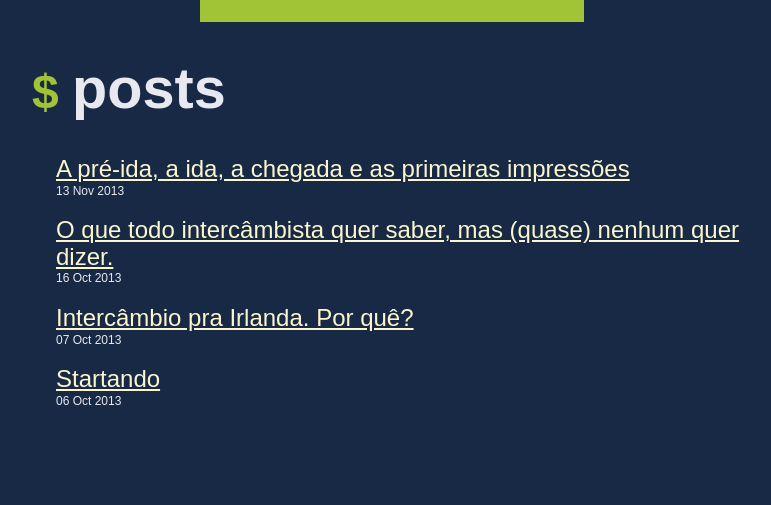
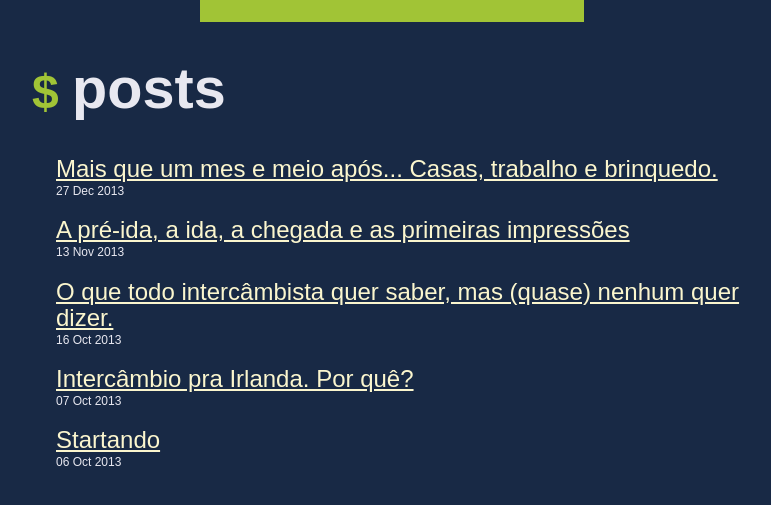
Before and after one commit to armobstatsthur/blog, a Jekyll site: the page built from index.md, in a window 1280 px wide, cut to the strip 295-800 px from the top of the page. Shown: the whole strip, without its empty margins (248-1019 px from the left). Built offline with Jekyll 4.4.1, drawn with Linux system fonts in a browser that asks for light colours; some of the changed lines change nothing that is shown.

Commit message:
new blogpost. One month and a half has passed ;).

```diff
--- /dev/null
+++ b/_posts/2013-12-27-mais-que-um-mes-e-meio-aps-casas-trabalho-e-brinquedo.md
@@ -0,0 +1,88 @@
+---
+layout: post
+title: "Mais que um mes e meio após... Casas, trabalho e brinquedo."
+description: ""
+category:
+tags: []
+---
+
+Eu sou um blogueiro terrível! Deixo isso aqui abandonado por longos períodos... Agora mudando para o assunto que deve ser tratado neste blog: o que tem acontecido em minha vida aqui na Irlanda.
+
+<img alt="Eu e uns finlandeses malucos que conheci no ‘The Celt’. Bons caras..." src="../images/2013-12-27/finlandeses.jpg" class="post-img" >
+
+Eu e uns finlandeses malucos que conheci no ‘The Celt’. Bons caras...
+
+## // Mudança de casa.
+
+Eu paguei 15 dias de acomodação, na casa da agência de intercâmbio, antes de sair do Brasil. E desde antes da viagem eu já sabia qual era a melhor forma de procurar um aluguel - <a href="http://daft.ie" target="_blank">daft.ie</a>. Nesse site é possível fazer diversos filtros (localidade, valor mínimo e máximo, quando eu posso me mudar etc.) e ainda criar <i>newsletters</i> a partir desses filtros. Daí enviam direto pro seu email toda vez que uma nova residência com os requisitos escolhidos for postada no site.
+
+Nesse site são publicados diversos imóveis por dia, tanto pra alugar sozinho quanto pra dividir (o que nós, estudantes, normalmente procuram) com outras pessoas. Isso me deu a falsa ilusão de que é muito fácil arrumar um lugar pra ficar aqui. Na primeira semana eu relaxei e nem me preocupei com aluguel. Na segunda semana, descobri que arrumar uma casa não é tão fácil quanto eu imaginava. Diversos anúncios são postados, nem todos com telefone do anunciante, tendo como forma de entrar em contato um formulário dentro do próprio site. Problema: pouquíssimos anunciantes respondem. Outros são legais, colocam o telefone <span class="eyes">:</span><span class="tong">)</span>. Problema: vários não atendem o telefone ¬¬. Outros são legais de verdade e atendem o telefone. É marcado um horário para visitar a casa. A visita é pra conhecer os residentes da mesma e saber se está tudo certo sobre a mudança: eu gostar da casa e os residentes gostarem de mim.
+
+Acabei renovando com a agência pra ficar no apartamento deles por mais 15 dias, assim poderia procurar uma casa com mais calma.
+
+Eles conseguiram a renovação pra mim, entretanto, em um outro apartamento no mesmo bloco. Nessa mudança, eu deixei de morar com o meu brother <i>minêro</i> e fui pra o novo apartamento, que só tinha uma menina venezuelana que estava saindo no mesmo dia. Acabei ficando sozinho até o dia seguinte, que estava programado pra chegar 5 pessoas na casa.
+No dia seguinte, chega o novo pessoal com um bocado de malas! 5 pessoas e mais do que 10 malas. Nessa eu conheci esse pessoal gente boa: Pedro, Mariana, Mariano, Marina e William! O Pedro veio pra passar um bocado de tempo, os outros estavam a passeio. Durante 15 dias eu morei com essa galera e foi bem *massa*.
+
+## // Job
+
+Eu não tinha pretensão nenhuma de conseguir um emprego tão cedo por aqui. Na minha opinião, o meu inglês é muito ruim pra conseguir um emprego. Além do mais, eu juntei dinheiro no Brasil durante um bom tempo justamente pra não ter esse tipo de preocupação por aqui.
+
+Maaas existe um grupo, no google groups, de profissionais de <a href="https://groups.google.com/forum/#!forum/it-irlanda-br">TI na Irlanda</a>. Eu acesso esse grupo já há bastante tempo, mesmo não sendo bastante ativo nele. Um cara postou lá sobre uma vaga de estágio *não-remunerado* em uma startup pra trabalhar com umas tecnologias que eu gosto bastante. Eu sequer tenho um currículo em inglês e meu <i>linkedin</i> não é atualizado (e eu não gosto do <i>linkedin</i>). Eu gostei da vaga e queria tentar, não custava nada. Falei com o cara que postou no grupo (Rodrigo) e peguei o email do <i>founder</i> da startup. Me dediquei bastante pra escrever uma boa introdução sobre mim e enviei. Resposta pra cá, resposta pra lá, uma entrevista na segunda, outra (técnica) na quarta e *pumba*(¿)! Sexta-feira (6/dez) comecei a trabalhar como <i>intern</i> na <a href="http://mobstats.com" target="_blank">MobStats.com</a>
+
+A MobStats fica localizada no *Digital Hub*, uma área de Dublin com alguns prédios específicos pra pequenas empresas de tecnologia, marketing e publicidade. O prédio que estou, por exemplo, é específico para startups que estão iniciando no programa de aceleração da <a href="http://www.ndrc.ie/" target="_blank">NDRC</a>. É um antigo galpão da Guinness e que agora serve de espaço para o ponta-pé inicial das idéias que ganham uma vaga no processo da *NDRC*. Como eu já disse, é um galpão, nele tem diversas mesas grandes, cada uma é pertence a uma startup. O colaborador chega na mesa da sua startup, escolhe uma cadeira, liga o notebook e começa a trabalhar.
+
+A idéia por trás da MobStats é criar interação entre torcedores e times através de aplicativos pra smartphone. Estamos em fase de construção e aprendizado (sempre!) do produto. Temos um bocado de chão pela frente e eu sinceramente espero que dê certo - mesmo sabendo que o mercado de startups (inovação) é muito difícil.
+
+Ah véi, olha que prédio massa! É muito bom ir trabalhar lá.
+
+<img src="../images/2013-12-27/1-digital-hub.jpg" class="post-img" >
+<img src="../images/2013-12-27/2-digital-hub.jpg" class="post-img" >
+<img src="../images/2013-12-27/3-digital-hub.jpg" class="post-img" >
+<img src="../images/2013-12-27/4-digital-hub.jpg" class="post-img" >
+<img src="../images/2013-12-27/5-digital-hub.jpg" class="post-img" >
+<img src="../images/2013-12-27/6-digital-hub.jpg" class="post-img" >
+
+## // Mudança de casa (again)
+
+Uma restrição inicial minha foi escolher uma casa que não tivesse nenhum brasileiro morando. É claro que eu gosto da nossa galera, inclusive só conheci gente boa por aqui, mas o meu foco é aprender inglês e poder praticar o idioma onde eu estiver. Diversos alugueis de lugares que pareciam ser ótimos e com preço em conta eu dispensei só por não atender a essa restrição. Olhei outros lugares que só tinham estrangeiros morando mas não fiquei satisfeito - a casa era no centro, o preço do aluguel era ótimo mas em compensação o lugar era um moquifo: apertado, moveis velhos e sujos. Já que eu não estava conseguindo trabalhar com essas três variáveis - preço baixo, estrangeiros e bom lugar - eu tive de adicionar outra pra conseguir flexibilizar um pouco mais a pesquisa: distância.
+
+Durante um tempo pesquisei por casas mais longe do centro da cidade - lugares onde se torna necessário a utilização de transporte público. Achei um bom anuncio em um bairro um pouco mais afastado do centro chamado Clondalkin (Dublin 22) e fui ver o lugar pra ver se era bom. É uma casa pra três pessoas e uma estava saindo. Quartos independentes, casa organizada, limpa, móveis novos... O lugar é ótimo e, sendo um <i>single</i>, o preço não está tão alto: €300. Nessa casa moram um irlandês: Patrick, 47 anos, apaixonado por futebol, geografia e história; e uma italiana: Carmen, 33 anos, advogada, espanhol fluente e inglês ótimo. O Patrick trabalha quase todos os dias durante o dia e a Carmen está procurando emprego por aqui.
+
+Porém eu só poderia ir pra essa nova casa no dia 14 de dezembro, que era o dia em que a pessoa que estava liberando minha vaga saia. Eu quase renovei mais uma semana com a agência, mas uma <i>classmate</i> muito gente boa falou que tinha uma vaga temporária na casa dela e eu aceitei. Fiquei uma semana morando lá pra então me mudar para a casa definitiva.
+
+Foi uma ótima semana, conheci mais pessoas ótimas e passou em um instante! Valeu aí Mariana, Luiza, Renata, Özlem e Fernanda!
+
+## // Mudança de casa - definitiva agora.
+
+<div id="maps-clondalkin">&nbsp;</div>
+
+Estou muito bem acomodado agora. É muito bom ter um quarto meu de novo. Não vou me alongar em palavras, olha aí como é o local:
+
+<iframe class="post-video" src="http://www.youtube.com/embed/N6PN5G9jDB0?html5=1" width="100%" height="385">unwantedtext</iframe>
+
+## // Holidays
+
+Entrei em holidays, tanto na escola como no trabalho, ficar praticamente duas semanas sem aula e trabalho. Esquisito, não? Da escola eu até entendo, mas achei esquisito ter isso no trabalho. É claro que nem todos os empregos funcionam desse jeito, mas lá nós temos. De qualquer forma, estou tendo de estudar um bocado de coisas novas pra aplicar na MobStats. As férias estão boas por que posso ficar em casa e também não tenho custo com ônibus <span class="eyes">:</span><span class="tong">)</span>
+
+## // New partner (presente)
+
+<img src="../images/2013-12-27/bass-a.jpg" class="post-img" >
+
+Aaaahhhhhh garooooto! Que lindo, não? Estamos tendo bastante diversão juntos.
+
+<img src="../images/2013-12-27/bass-b.jpg" class="post-img" >
+<img src="../images/2013-12-27/bass-c.jpg" class="post-img" >
+<img src="../images/2013-12-27/bass-d.jpg" class="post-img" >
+
+## // Música
+
+E um pouco de música desta bela cidade.
+
+<iframe class="post-video" src="http://www.youtube.com/embed/4F7mi3j8ULg?html5=1" width="100%" height="385">unwantedtext</iframe>
+<iframe class="post-video" src="http://www.youtube.com/embed/qSmstSR4PAM?html5=1" width="100%" height="385">unwantedtext</iframe>
+
+É isso aí! A vida continua uma ralação mas está bem divertido. Um monte de afazeres, só que agora não posso dividir tarefa nenhuma com ninguém, é tudo por minha conta. Por enquanto vai indo tudo bem, tudo dando certo. E esse sou eu até o momento (#chatiado hahahah):
+
+<img src="../images/2013-12-27/eu.jpg" class="post-img" >
+
+Bye.
--- a/css/application.css
+++ b/css/application.css
@@ -119,6 +119,12 @@ em {
 }
 
 #maps-ireland {
+  width: 100%;
+  height: 10em;
+  margin-bottom: 1em;
+}
+
+#maps-clondalkin {
   width: 100%;
   height: 10em;
   margin-bottom: 1em;
--- a/javascripts/application.js
+++ b/javascripts/application.js
@@ -9,8 +9,8 @@
     responsiveUrl.href = "http://armoucar.github.io/responsive-play/?to=1600&url=http%3A%2F%2Farthurcarvalho.com%2Fdont-panic%2F";
   }
 
+  (function () {
     if (win.document.querySelector("#maps-ireland")) {
-
       win.inicializaMapa =  function() {
         var mapOptions = {
           zoom: 13,
@@ -25,4 +25,26 @@
       script.src = "http://maps.googleapis.com/maps/api/js?key=AIzaSyBpmmPNvZHnfJZZB8JUlCdbbV9tO-s-7pI&sensor=false&callback=inicializaMapa";
       win.document.body.appendChild(script);
     }
+  }());
+
+  (function () {
+    if (win.document.querySelector("#maps-clondalkin")) {
+      win.inicializaMapa =  function() {
+        var mapOptions = {
+          zoom: 13,
+          center: new google.maps.LatLng(53.32180, -6.3940),
+          mapTypeId: google.maps.MapTypeId.ROADMAP
+        }
+        var map = new google.maps.Map(document.getElementById("maps-clondalkin"), mapOptions);
+      };
+
+      var script = document.createElement("script");
+      script.type = "text/javascript";
+      script.src = "http://maps.googleapis.com/maps/api/js?key=AIzaSyBpmmPNvZHnfJZZB8JUlCdbbV9tO-s-7pI&sensor=false&callback=inicializaMapa";
+      win.document.body.appendChild(script);
+    }
+  }());
+
+
+
 })(window, CLIType);
```
Also changed, not shown: images/2013-12-27/1-digital-hub.jpg (added), images/2013-12-27/2-digital-hub.jpg (added), images/2013-12-27/3-digital-hub.jpg (added), images/2013-12-27/30 - presente-de-natal.jpg (added), images/2013-12-27/4-digital-hub.jpg (added), images/2013-12-27/5-digital-hub.jpg (added), images/2013-12-27/6-digital-hub.jpg (added), images/2013-12-27/bass-a.jpg (added), images/2013-12-27/bass-b.jpg (added), images/2013-12-27/bass-c.jpg (added), images/2013-12-27/bass-d.jpg (added), images/2013-12-27/eu.jpg (added), images/2013-12-27/finlandeses.jpg (added), 1 other file. Lines whose indentation alone changed are shown as unchanged.
